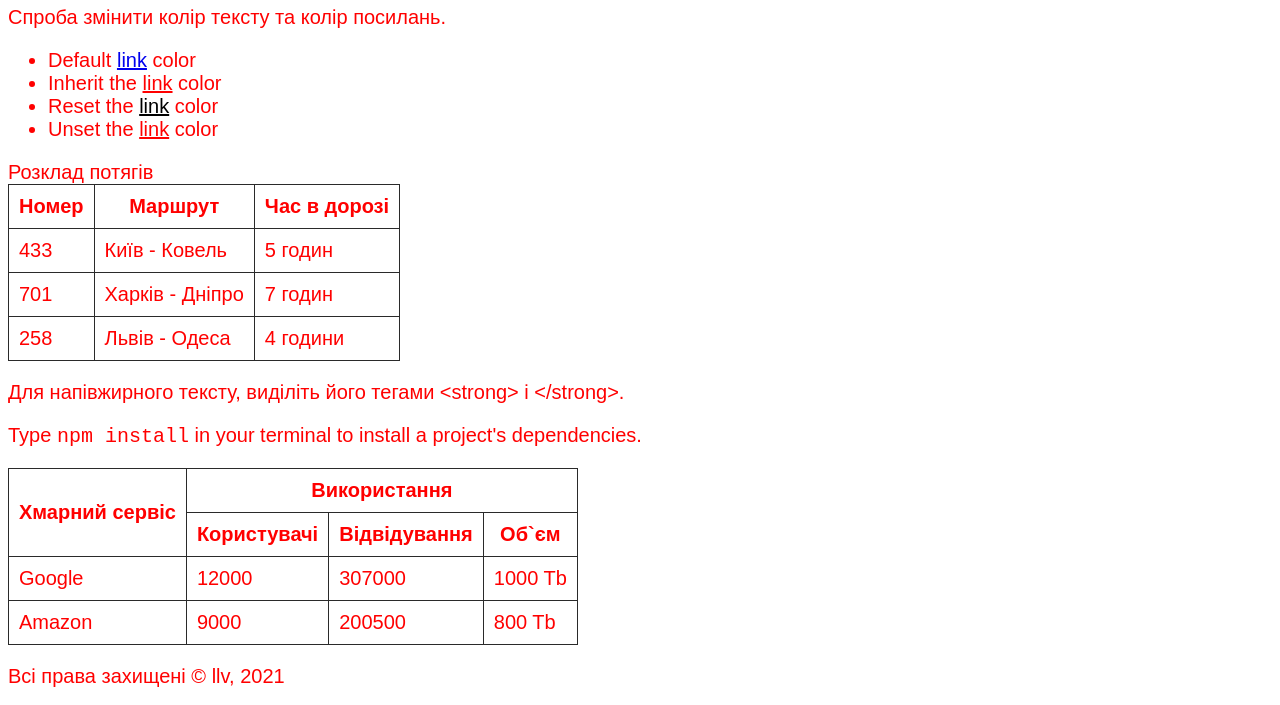
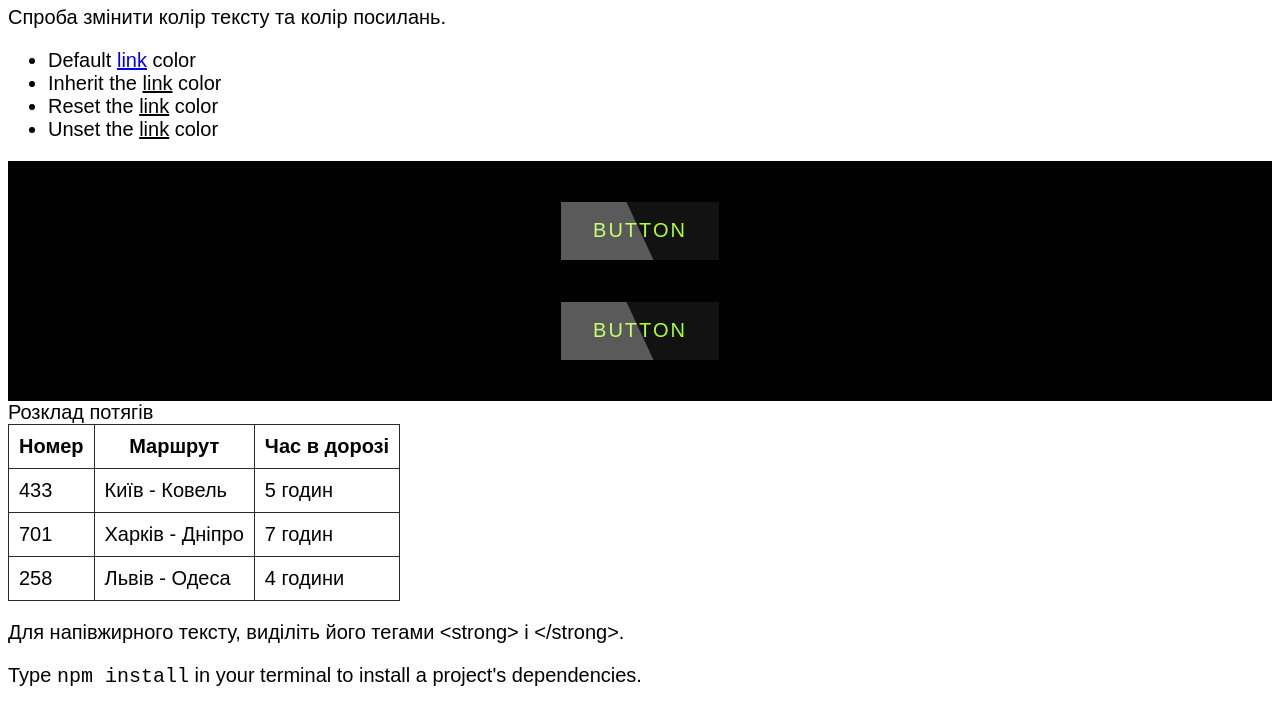
Before and after one commit to llomaka/github-tutorial, a plain HTML site: page index.html in a window 1280 px wide. Shown: the part 93-798 px from the top of the page. Drawn offline with Linux system fonts and the light colour scheme.

Commit message:
Added interesting button gradient shadow effect

```diff
--- a/css/styles.css
+++ b/css/styles.css
@@ -1,5 +1,5 @@
 body {
-  color: red;
+  color: #020202;
   font-family: sans-serif;
   font-size: 20px;
 }
@@ -27,3 +27,91 @@ table td {
   padding: 10px;
   border: 1px solid #2a2a2a;
 }
+
+.big-box * {
+  margin: 0;
+  padding: 0;
+  box-sizing: border-box;
+}
+
+.big-box {
+  display: flex;
+  justify-content: center;
+  align-items: center;
+  min-height: 30vh;
+  background: #020202;
+}
+
+.box {
+  display: flex;
+  justify-content: center;
+  align-items: center;
+  flex-direction: column;
+}
+
+.box a {
+  position: relative;
+  width: 160px;
+  height: 60px;
+  display: inline-block;
+  background: coral;
+  margin: 20px;
+}
+
+.box a::before,
+.box a::after {
+  content: '';
+  position: absolute;
+  inset: 0;
+  background: crimson;
+  transition: 0.5s;
+}
+
+.box a:nth-child(1)::before,
+.box a:nth-child(1)::after {
+  background: linear-gradient(45deg, #00ccff, #020202, #020202, #d400d4);
+}
+
+.box a:nth-child(2)::before,
+.box a:nth-child(2)::after {
+  background: linear-gradient(45deg, #ff075b, #020202, #020202, #1aff22);
+}
+
+.box a:hover::before {
+  inset: -5px;
+}
+
+.box a:hover::before {
+  inset: -5px;
+  filter: blur(1px);
+}
+
+.box a span {
+  position: absolute;
+  top: 0;
+  left: 0;
+  width: 100%;
+  height: 100%;
+  display: inline-block;
+  background: #121212;
+  z-index: 10;
+  display: flex;
+  justify-content: center;
+  align-items: center;
+  text-transform: uppercase;
+  letter-spacing: 2px;
+  color: greenyellow;
+  border: 1px solid #010101;
+  overflow: hidden;
+}
+
+.box a span::before {
+  content: '';
+  position: absolute;
+  top: 0;
+  left: -50%;
+  width: 100%;
+  height: 100%;
+  background: rgba(255, 255, 255, 0.3);
+  transform: skew(25deg);
+}
--- a/index.html
+++ b/index.html
@@ -15,6 +15,13 @@
       <li class="my-class-2">Reset the <a href="#">link</a> color</li>
       <li class="my-class-3">Unset the <a href="#">link</a> color</li>
     </ul>
+    <div class="big-box">
+      <div class="box">
+        <a href="#"><span>Button</span></a>
+        <a href="#"><span>Button</span></a>
+      </div>
+    </div>
+
     <table>
       <caption>
         Розклад потягів
```
